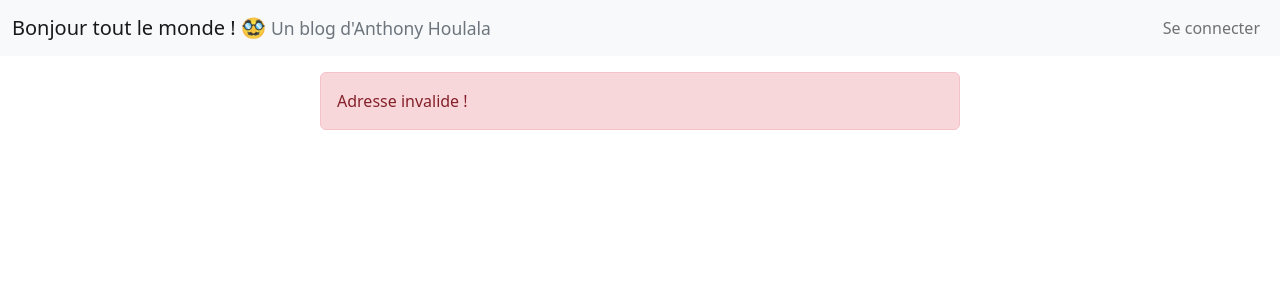
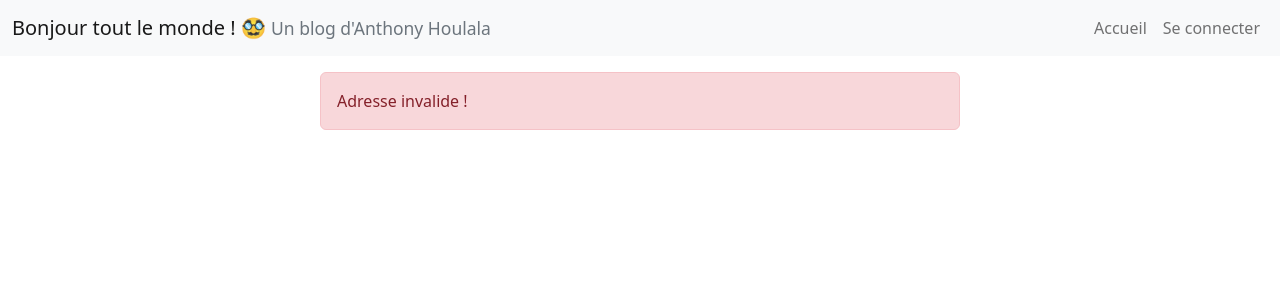
Before and after one commit to jneda/blog_mvc, a PHP site: page /blogpost.php in a window 1280 px wide. Shown: the top 300 px of the page. Run offline with PHP 8.4, Linux system fonts and the light colour scheme; a stand-in replaces the project's code that opens the database connection.

Commit message:
feat: add link to homepage

```diff
--- a/view/partials/navbar.php
+++ b/view/partials/navbar.php
@@ -12,6 +12,9 @@
       </button>
       <div class="collapse navbar-collapse" id="navbarSupportedContent">
         <ul class="navbar-nav ms-auto mb-2 mb-lg-0">
+            <li class="nav-item">
+              <a class="nav-link" href="index.php">Accueil</a>
+            </li>
           <?php if (!$userConnected) { ?>
             <li class="nav-item">
               <a class="nav-link" href="login.php">Se connecter</a>
```
